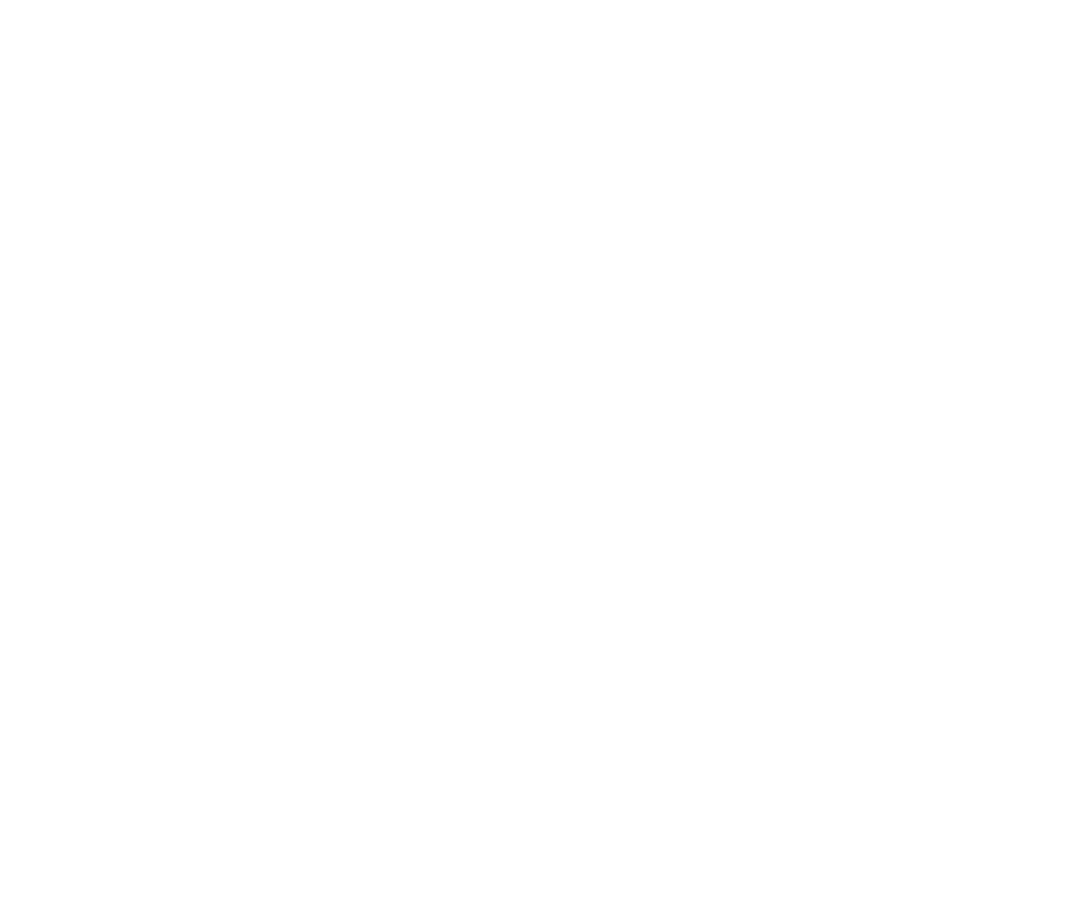
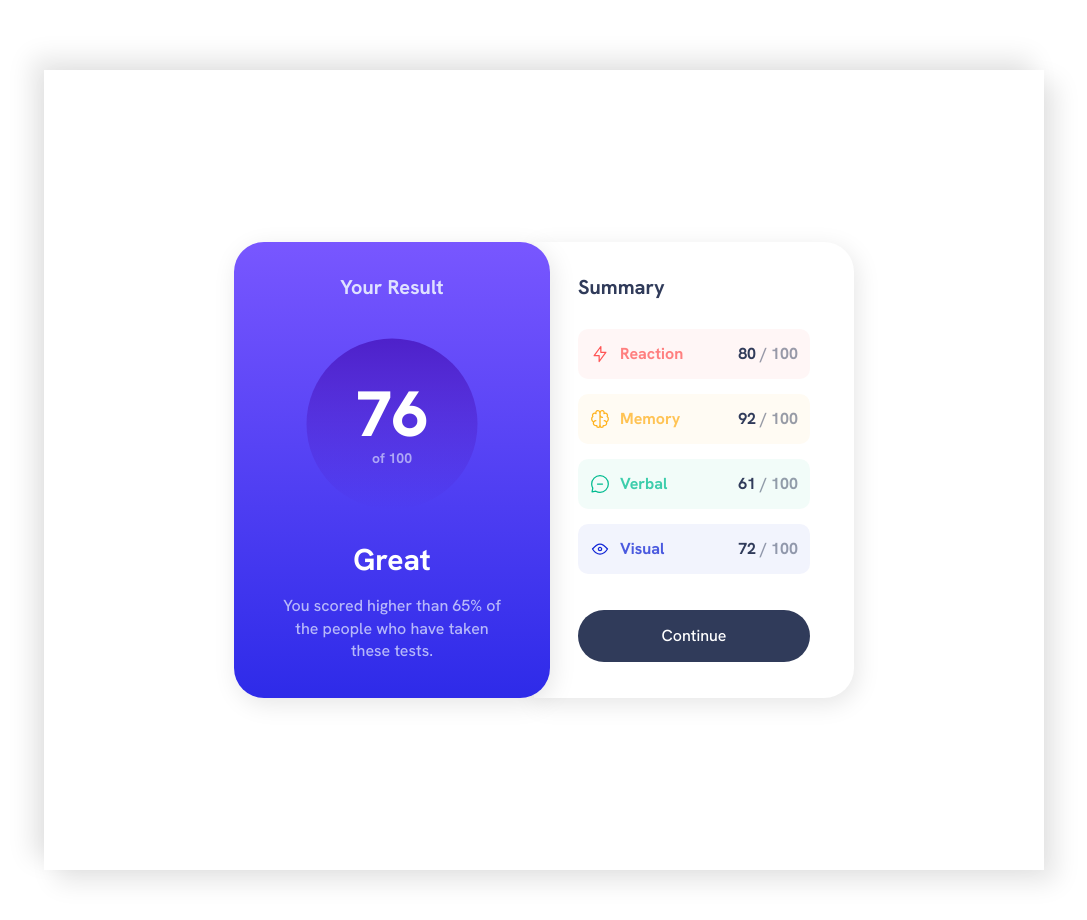
Before and after one commit to Abu-Sman/Result-Summary-Component, a plain HTML site: page index.html in a window 1280 px wide. Shown: the whole page, without its empty margins (96-1183 px from the left). Before the commit the page ends 800 px from the top, so only its background shows below. Drawn offline with Linux system fonts and the light colour scheme.

Commit message:
Complete desktop version

```diff
--- a/index.html
+++ b/index.html
@@ -8,9 +8,60 @@
       href="imgs/favicon-32x32.png"
       type="image/x-icon"
     />
+    <link rel="preconnect" href="https://fonts.googleapis.com" />
+    <link rel="preconnect" href="https://fonts.gstatic.com" crossorigin />
+    <link
+      href="https://fonts.googleapis.com/css2?family=Hanken+Grotesk:wght@500;700;800&display=swap"
+      rel="stylesheet"
+    />
 
     <link rel="stylesheet" href="styles.css" />
     <title>Frontend Mentor | Results summary component</title>
   </head>
-  <body></body>
+
+  <body>
+    <div class="container">
+      <article class="result-summary-component">
+        <div class="result-component">
+          <p class="title">Your Result</p>
+          <p class="score"><span>76</span>of 100</p>
+          <p class="remark">Great</p>
+          <p class="stats">
+            You scored higher than 65% of the people who have taken these tests.
+          </p>
+        </div>
+
+        <div class="summary-component">
+          <p class="title">Summary</p>
+          <ul class="detail-summary">
+            <li>
+              <img
+                src="imgs/icon-reaction.svg"
+                alt="icon-reaction"
+                class="icon"
+              />
+              <p class="text">Reaction</p>
+              <p class="number"><span>80</span> / 100</p>
+            </li>
+            <li>
+              <img src="imgs/icon-memory.svg" alt="icon-memory" class="icon" />
+              <p class="text">Memory</p>
+              <p class="number"><span>92</span> / 100</p>
+            </li>
+            <li>
+              <img src="imgs/icon-verbal.svg" alt="icon-verbal" class="icon" />
+              <p class="text">Verbal</p>
+              <p class="number"><span>61</span> / 100</p>
+            </li>
+            <li>
+              <img src="imgs/icon-visual.svg" alt="icon-visual" class="icon" />
+              <p class="text">Visual</p>
+              <p class="number"><span>72</span> / 100</p>
+            </li>
+          </ul>
+          <a href="#" class="btn">Continue</a>
+        </div>
+      </article>
+    </div>
+  </body>
 </html>
--- a/styles.css
+++ b/styles.css
@@ -0,0 +1,187 @@
+/*****************************/
+/* GENERAL STYLES */
+/*****************************/
+
+html {
+  font-size: 62.5%;
+}
+
+* {
+  margin: 0;
+  padding: 0;
+  box-sizing: border-box;
+}
+
+body {
+  font-family: "Hanken Grotesk", sans-serif;
+  font-size: 1.8rem;
+  font-weight: 500;
+  line-height: 1;
+}
+
+.container {
+  height: 80rem;
+  width: 100rem;
+  margin: 7rem auto;
+  box-shadow: 1.2rem 1.2rem 2.4rem rgba(0, 0, 0, 0.1),
+    -1.2rem -1.2rem 2.4rem rgba(0, 0, 0, 0.1);
+
+  display: flex;
+  align-items: center;
+  justify-content: center;
+}
+
+/************************************/
+/* RESULT SUMMARY COMPONENT STYLES */
+/***********************************/
+
+.result-summary-component {
+  display: grid;
+  grid-template-columns: 30rem 32rem;
+}
+
+.result-component,
+.summary-component {
+  padding: 3.5rem 4.4rem;
+  border-radius: 3rem;
+  box-shadow: 0.3rem 0.6rem 2.4rem rgba(0, 0, 0, 0.1);
+}
+
+/************************************/
+/* RESULT COMPONENT STYLES */
+/***********************************/
+
+.result-component {
+  background: linear-gradient(hsla(252, 100%, 67%, 1), hsla(241, 81%, 54%, 1));
+  text-align: center;
+  margin-right: -1.6rem;
+  z-index: 100;
+}
+
+.title {
+  font-size: 2rem;
+  font-weight: 700;
+  color: hsla(222, 100%, 96%, 0.9);
+  margin-bottom: 8.5rem;
+}
+
+.score span {
+  display: block;
+  font-size: 6.4rem;
+  color: hsl(0, 0%, 100%);
+  font-weight: 800;
+  margin-bottom: 0.5rem;
+}
+
+.score {
+  font-size: 1.4rem;
+  font-weight: 700;
+  color: hsla(222, 100%, 96%, 0.6);
+  margin-bottom: 8rem;
+  position: relative;
+}
+
+.score::after {
+  content: "";
+  width: 75%;
+  padding-bottom: 75%;
+  background: linear-gradient(hsla(256, 72%, 46%, 1), hsla(241, 72%, 46%, 0));
+  border-radius: 50%;
+  position: absolute;
+  top: 50%;
+  left: 50%;
+  transform: translate(-50%, -50%);
+  z-index: -1;
+}
+
+.remark {
+  font-size: 3rem;
+  font-weight: 700;
+  color: hsl(0, 0%, 100%);
+  margin-bottom: 2rem;
+}
+
+.stats {
+  font-size: 1.6rem;
+  line-height: 1.4;
+  color: hsla(222, 100%, 96%, 0.7);
+}
+
+/************************************/
+/* SUMMARY COMPONENT STYLES */
+/***********************************/
+
+.summary-component {
+  background-color: hsl(0, 0%, 100%);
+  border-top-left-radius: 0;
+  border-bottom-left-radius: 0;
+  font-size: 1.6rem;
+}
+
+.summary-component .title {
+  color: hsl(224, 30%, 27%);
+  margin-bottom: 3.2rem;
+}
+
+.detail-summary {
+  list-style-type: none;
+  display: flex;
+  flex-direction: column;
+  gap: 1.5rem;
+}
+
+.detail-summary li {
+  font-weight: 700;
+  display: flex;
+  align-items: center;
+  gap: 1rem;
+  padding: 1.5rem 1.2rem;
+  border-radius: 1rem;
+}
+
+.detail-summary li:nth-child(1) {
+  color: hsl(0, 100%, 67%, 0.75);
+  background-color: hsl(0, 100%, 67%, 0.05);
+}
+
+.detail-summary li:nth-child(2) {
+  color: hsl(39, 100%, 56%, 0.75);
+  background-color: hsl(39, 100%, 56%, 0.05);
+}
+
+.detail-summary li:nth-child(3) {
+  color: hsl(166, 100%, 37%, 0.75);
+  background-color: hsl(166, 100%, 37%, 0.05);
+}
+
+.detail-summary li:nth-child(4) {
+  color: hsl(234, 85%, 45%, 0.75);
+  background-color: hsl(234, 85%, 45%, 0.05);
+}
+
+.number {
+  margin-left: auto;
+  /* color: #aaa; */
+  color: hsl(224, 30%, 27%, 0.5);
+}
+
+.number span {
+  color: hsl(224, 30%, 27%);
+}
+
+.btn {
+  display: inline-block;
+  text-decoration: none;
+  background-color: hsl(224, 30%, 27%);
+  /* color: hsl(241, 100%, 89%, 1); */
+  color: hsl(0, 0%, 100%);
+  text-align: center;
+  width: 100%;
+  padding: 1.8rem 3.2rem;
+  border-radius: 100px;
+  margin-top: 3.6rem;
+}
+
+/************************************/
+/* MEDIA QUERY STYLES */
+/***********************************/
```
